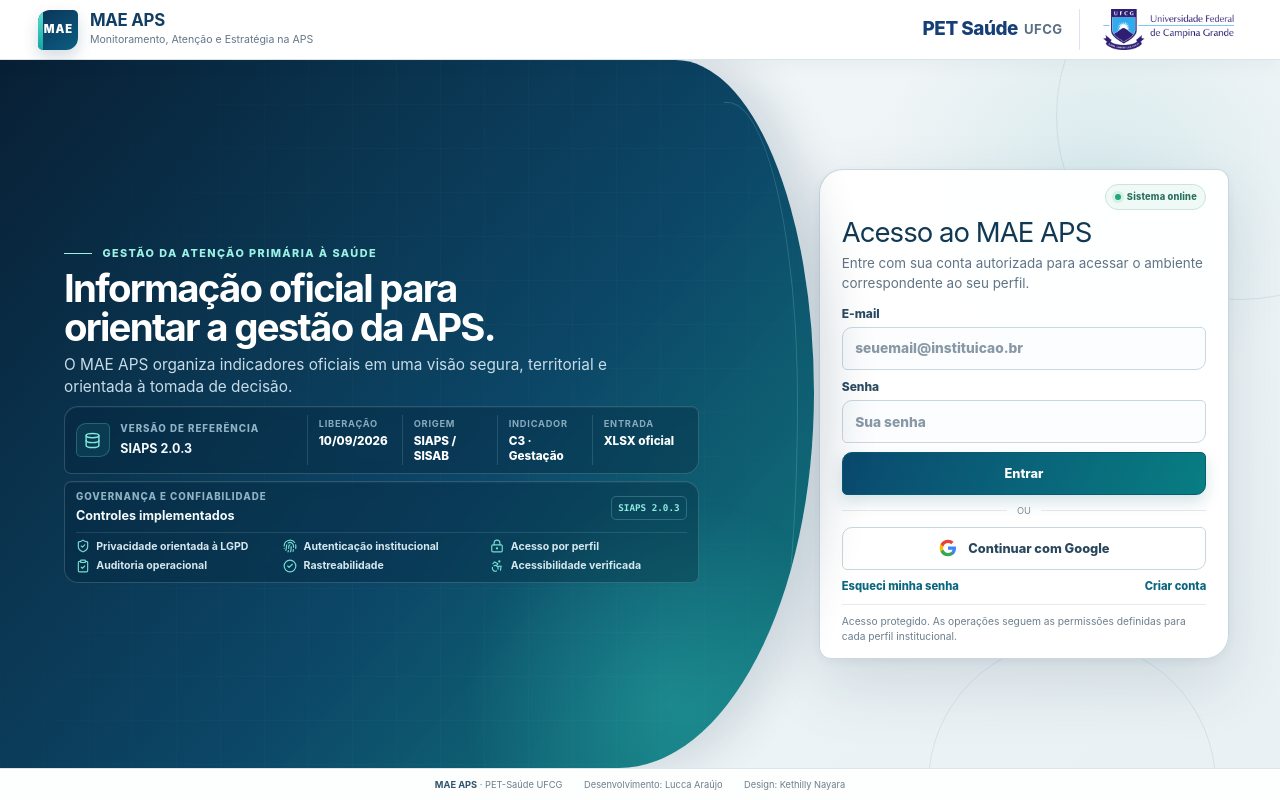
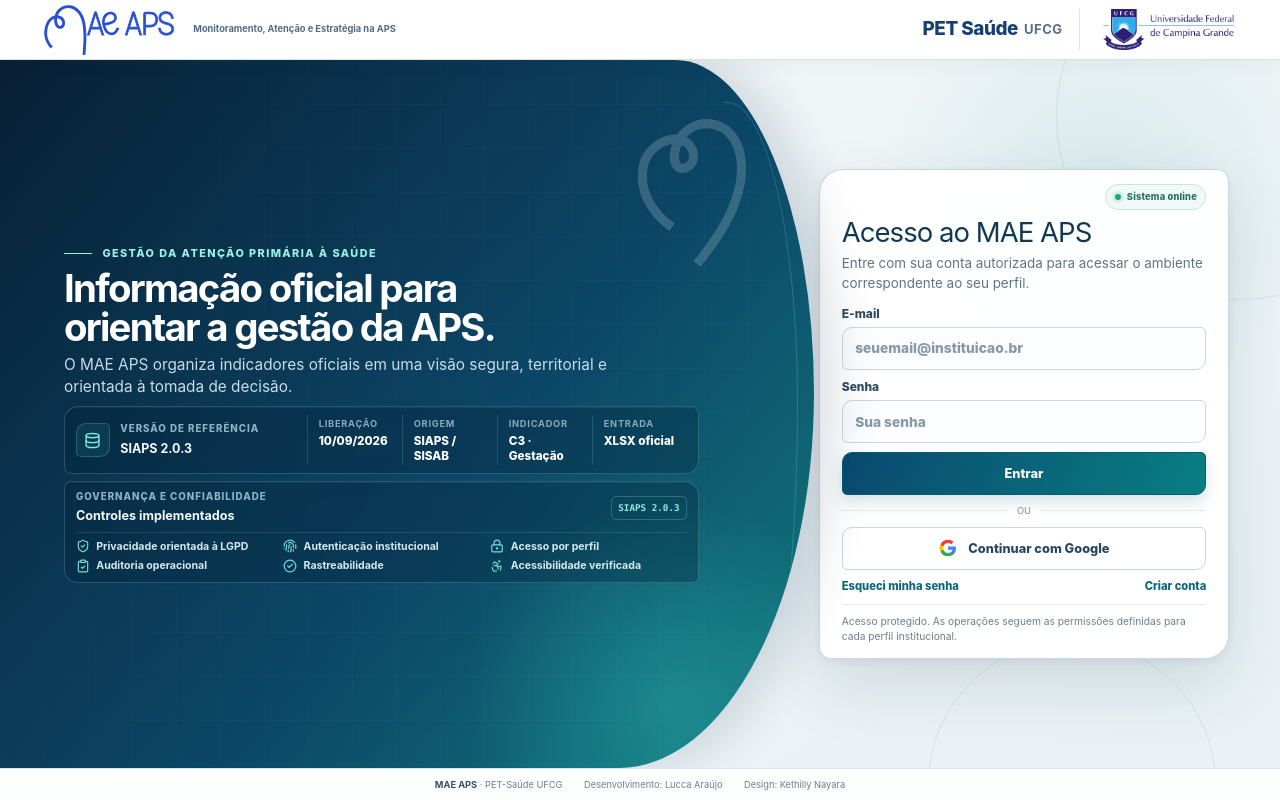
Before and after one commit to petsaudemonitoramento-dev/dashboard-v3, a Next.js app: page /entrar in a window 1280 px wide. Built offline with nearby package versions, Linux system fonts and the light colour scheme.

Commit message:
feat(auth): identidade SVG oficial e abertura leve no MAE APS
Usa logotipo horizontal azul e símbolo branco originais do Drive, com animação CSS de primeira visita. Mantém login acessível imediatamente e layout responsivo; auditoria de dependências segue pendente por alertas anteriores.

```diff
--- a/src/app/globals.css
+++ b/src/app/globals.css
@@ -2718,3 +2718,75 @@ input {
   .auth-access-note { display: none; }
   .auth-portal-footer { display: none; }
 }
+
+/* ===== Identidade SVG oficial do MAE APS · animação leve de entrada ===== */
+.auth-portal-logo {
+  display: block;
+  width: clamp(112px, 11vw, 154px);
+  height: auto;
+  max-height: 52px;
+  object-fit: contain;
+  flex: 0 0 auto;
+}
+.auth-portal-brand { gap: clamp(.35rem, 1.1vw, 1rem); }
+.auth-brand-copy small {
+  display: block;
+  margin: 0;
+  max-width: 238px;
+  color: #526c82;
+  font-size: clamp(.58rem, .72vw, .69rem);
+  font-weight: 670;
+  white-space: normal;
+  line-height: 1.3;
+}
+.auth-hero-identity {
+  position: absolute;
+  z-index: 0;
+  top: clamp(1.25rem, 7dvh, 5rem);
+  right: clamp(2.5rem, 5vw, 6rem);
+  width: clamp(72px, 9vw, 148px);
+  opacity: .18;
+  pointer-events: none;
+  transform-origin: center;
+}
+.auth-hero-identity img {
+  width: 100%;
+  height: auto;
+  display: block;
+}
+.auth-context-content { position: relative; z-index: 1; }
+.mae-auth-intro-playing .auth-portal-logo {
+  animation: mae-brand-appear 1.35s cubic-bezier(.23,.7,.2,1) both;
+}
+.mae-auth-intro-playing .auth-hero-identity img {
+  animation: mae-symbol-appear 1.55s cubic-bezier(.23,.7,.2,1) .1s both;
+}
+@keyframes mae-brand-appear {
+  0% { opacity: 0; transform: translateY(8px) scale(.96); }
+  65% { opacity: 1; }
+  100% { opacity: 1; transform: translateY(0) scale(1); }
+}
+@keyframes mae-symbol-appear {
+  0% { opacity: 0; transform: translateY(15px) scale(.93); }
+  72% { opacity: 1; }
+  100% { opacity: 1; transform: translateY(0) scale(1); }
+}
+@media (max-width: 960px) {
+  .auth-hero-identity { display: none; }
+  .auth-portal-logo { width: clamp(108px, 20vw, 142px); max-height: 48px; }
+}
+@media (max-width: 720px) {
+  .auth-brand-copy { display: none; }
+  .auth-portal-logo { width: clamp(100px, 26vw, 134px); }
+}
+@media (max-width: 430px) {
+  .auth-portal-logo { width: clamp(86px, 26vw, 107px); max-height: 42px; }
+  .auth-portal-brand { gap: .2rem; }
+}
+@media (min-width: 961px) and (max-height: 620px) {
+  .auth-hero-identity { width: 70px; opacity: .12; }
+}
+@media (prefers-reduced-motion: reduce) {
+  .mae-auth-intro-playing .auth-portal-logo,
+  .mae-auth-intro-playing .auth-hero-identity img { animation: none !important; }
+}
--- /dev/null
+++ b/src/components/auth/auth-intro-session.tsx
@@ -0,0 +1,31 @@
+"use client";
+
+import { useEffect } from "react";
+
+// Apenas um controlador opcional da introdução visual; o login não depende dele.
+const INTRO_SESSION_KEY = "mae-aps-auth-intro-v1";
+
+export function AuthIntroSession() {
+  useEffect(() => {
+    if (window.matchMedia("(prefers-reduced-motion: reduce)").matches) return;
+
+    try {
+      if (window.sessionStorage.getItem(INTRO_SESSION_KEY)) return;
+      window.sessionStorage.setItem(INTRO_SESSION_KEY, "played");
+    } catch {
+      // Armazenamento indisponível: a página continua funcional.
+    }
+
+    document.documentElement.classList.add("mae-auth-intro-playing");
+    const timeout = window.setTimeout(() => {
+      document.documentElement.classList.remove("mae-auth-intro-playing");
+    }, 1800);
+
+    return () => {
+      window.clearTimeout(timeout);
+      document.documentElement.classList.remove("mae-auth-intro-playing");
+    };
+  }, []);
+
+  return null;
+}
--- a/src/components/auth/auth-shell.tsx
+++ b/src/components/auth/auth-shell.tsx
@@ -11,6 +11,7 @@ import {
 } from "lucide-react";
 
 import { SystemStatus } from "@/components/auth/system-status";
+import { AuthIntroSession } from "@/components/auth/auth-intro-session";
 
 const assuranceItems = [
   { label: "Privacidade orientada à LGPD", icon: ShieldCheck },
@@ -34,14 +35,19 @@ export function AuthShell({
 }) {
   return (
     <div className="auth-portal">
+      <AuthIntroSession />
       <header className="auth-portal-header">
         <Link href="/entrar" className="auth-portal-brand" aria-label="MAE APS">
-          <span className="auth-portal-mark" aria-hidden="true">
-            <i />
-            <b>MAE</b>
-          </span>
+          <Image
+            className="auth-portal-logo"
+            src="/brands/mae-aps-horizontal-azul.svg"
+            alt=""
+            width={1610}
+            height={635}
+            priority
+            unoptimized
+          />
           <span className="auth-brand-copy">
-            <strong>MAE APS</strong>
             <small>Monitoramento, Atenção e Estratégia na APS</small>
           </span>
         </Link>
@@ -66,6 +72,15 @@ export function AuthShell({
         <section className="auth-portal-context" aria-labelledby="auth-product-title">
           <div className="auth-context-glow" aria-hidden="true" />
           <div className="auth-context-grid" aria-hidden="true" />
+          <div className="auth-hero-identity" aria-hidden="true">
+            <Image
+              src="/brands/mae-aps-simbolo-branco.svg"
+              alt=""
+              width={684}
+              height={910}
+              unoptimized
+            />
+          </div>
 
           <div className="auth-context-content">
             <span className="auth-context-kicker">
```
Also changed, not shown: public/brands/mae-aps-horizontal-azul.svg (added), public/brands/mae-aps-simbolo-branco.svg (added).
